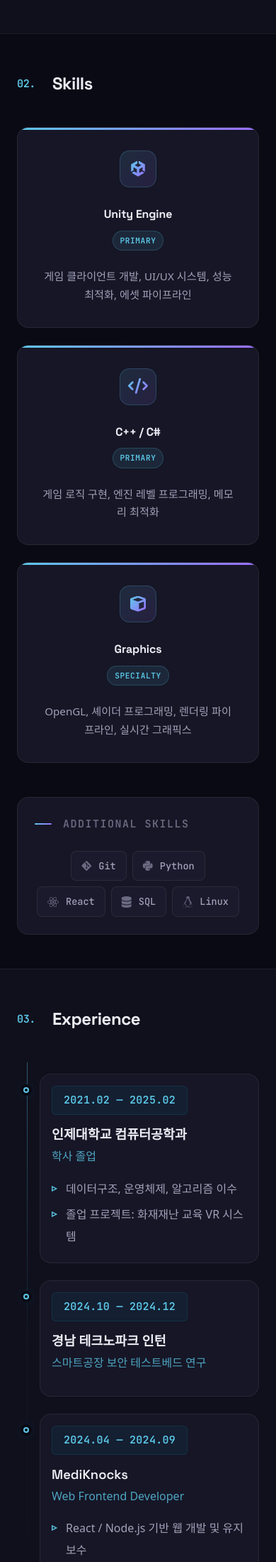
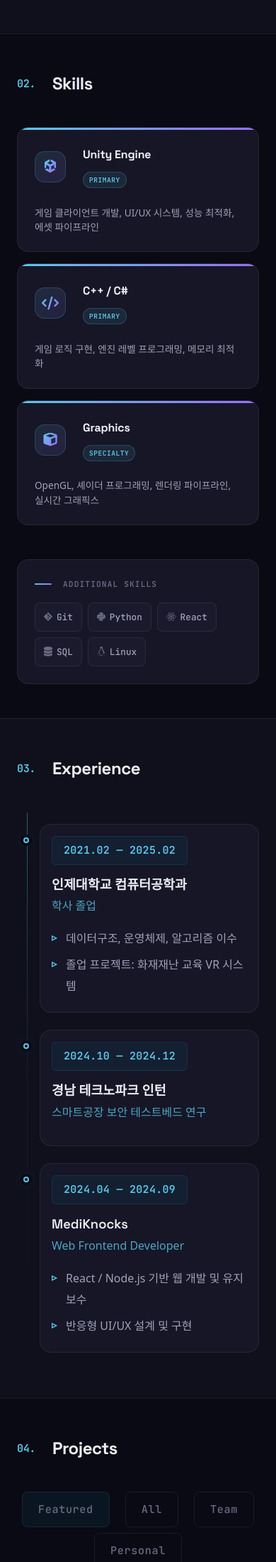
Before and after one commit to eye2ffect/eye2ffect.github.io, a Jekyll site: the page built from index.html, in a window 390 px wide. Shown: the part 2068-4269 px from the top of the page at 71% size. Built offline with Jekyll 4.4.1, drawn with Linux system fonts in a browser that asks for light colours; some web fonts are replaced.

Commit message:
모바일 스킬 섹션 레이아웃 수정 - Primary 태그/아이콘 크기 개선

```diff
--- a/assets/css/skills.css
+++ b/assets/css/skills.css
@@ -225,44 +225,72 @@
 }
 
 @media screen and (max-width: 480px) {
+  .skills-main-grid {
+    gap: var(--space-2);
+  }
+
+  .skill-box {
+    padding: var(--space-3);
+  }
+
   .skill-box-header {
-    flex-direction: column;
+    flex-direction: row;
     align-items: center;
-    text-align: center;
+    gap: var(--space-3);
+  }
+
+  .skill-icon-wrap {
+    width: 44px;
+    height: 44px;
+    flex-shrink: 0;
+  }
+
+  .skill-icon-wrap i {
+    font-size: 1.2rem;
   }
 
   .skill-meta {
-    text-align: center;
+    flex: 1;
+    min-width: 0;
+  }
+
+  .skill-title {
+    font-size: 1rem;
+    margin-bottom: 4px;
+  }
+
+  .skill-tag-badge {
+    font-size: 0.6rem;
+    padding: 2px 8px;
   }
 
   .skill-description {
-    text-align: center;
+    font-size: 0.85rem;
+    line-height: 1.5;
+    margin-top: var(--space-2);
   }
 
-  .skill-icon-wrap {
-    width: 52px;
-    height: 52px;
-  }
-
-  .skill-icon-wrap i {
-    font-size: 1.4rem;
-  }
-
-  .skill-title {
-    font-size: var(--text-body);
-  }
-
+  /* Sub skills */
   .skills-sub {
     padding: var(--space-3);
   }
 
+  .sub-skill-label {
+    font-size: 0.7rem;
+    margin-bottom: var(--space-2);
+  }
+
   .sub-skill-list {
     gap: 8px;
-    justify-content: center;
   }
 
   .sub-skill-item {
-    padding: 8px 14px;
+    padding: 8px 12px;
+    font-size: 0.8rem;
+    gap: 6px;
+  }
+
+  .sub-skill-item i {
     font-size: 0.85rem;
   }
 }
```
